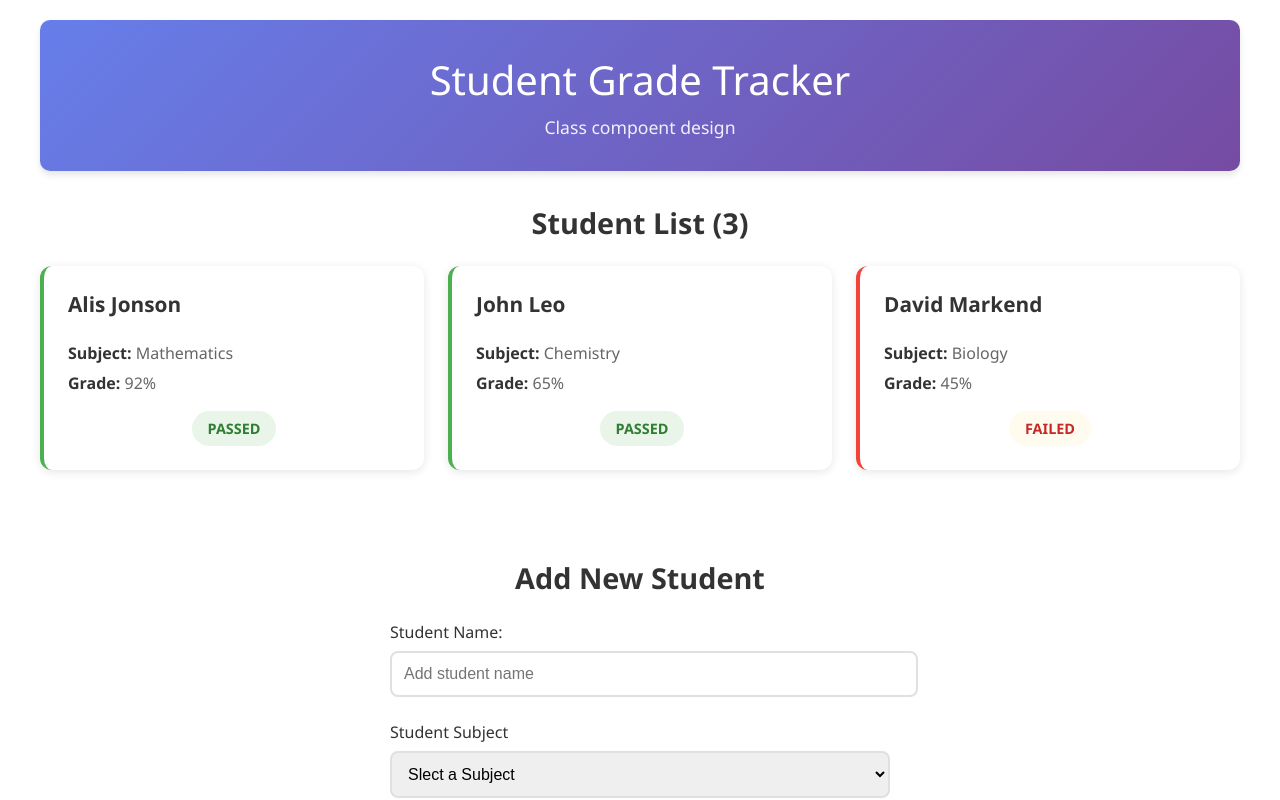
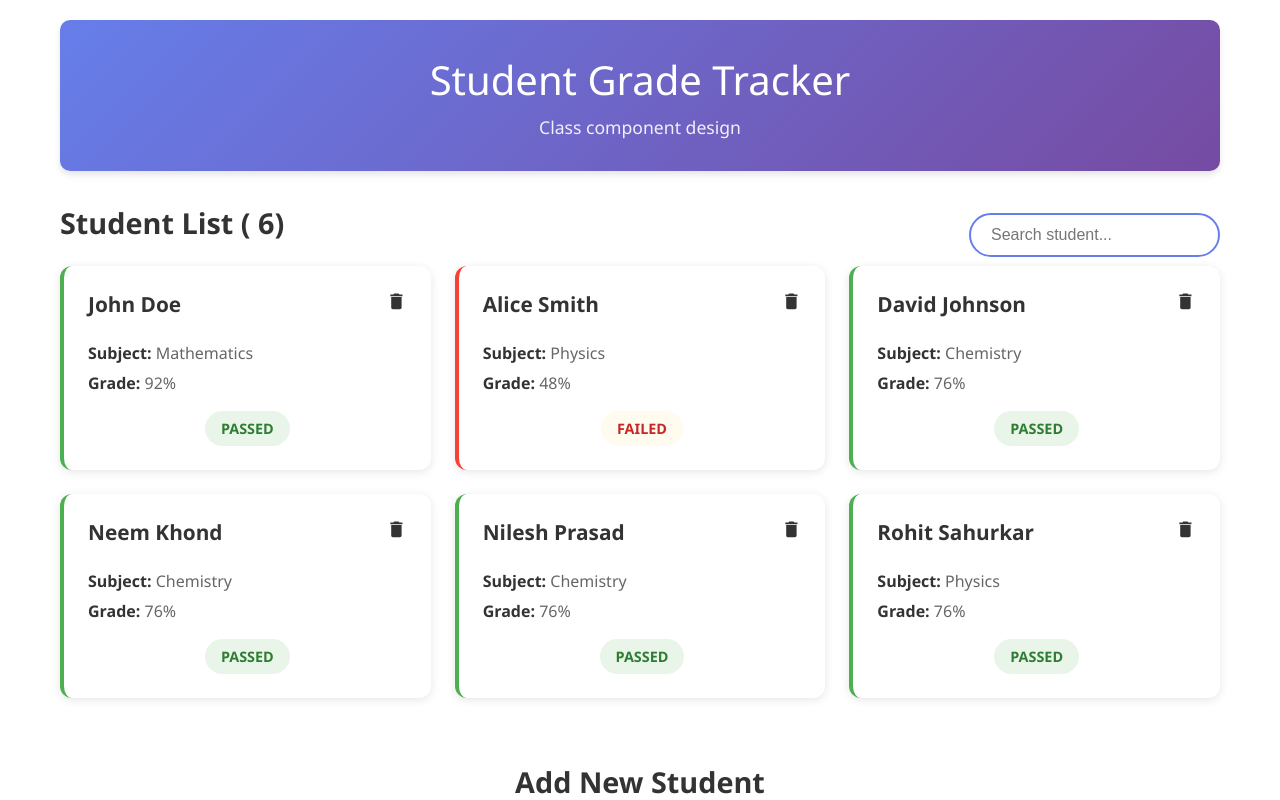
Before and after one commit to Vishalp001/student-grade-tracker, a React (Create React App) app: page / in a window 1280 px wide. Shown: the top 800 px of the page. Built offline with nearby package versions, Linux system fonts and the light colour scheme.

Commit message:
feat: add search functionality

```diff
--- a/src/App.css
+++ b/src/App.css
@@ -27,7 +27,31 @@
 .appMain {
   margin-top: 2rem;
 }
-
+.sSHeader {
+  display: flex;
+  justify-content: space-between;
+  align-items: center;
+  gap: 20px;
+  flex-wrap: wrap;
+}
+.searchContainer {
+  display: flex;
+  justify-content: space-between;
+  align-items: center;
+  gap: 10px;
+  border-radius: 26px;
+  height: 40px;
+  background: #fff;
+  border: 2px solid #667eea;
+  padding: 20px;
+}
+.searchContainer input {
+  width: 100%;
+  overflow: auto;
+  font-size: 16px;
+  border: none;
+  outline: none;
+}
 .studentSection h2 {
   color: #333;
   margin-bottom: 1.5rem;
@@ -53,6 +77,13 @@
 .studentCard:hover {
   transform: translateY(-2px);
   box-shadow: 0 4px 20px rgba(0, 0, 0, 0, 0.15);
+}
+
+.deleteIcon {
+  cursor: pointer;
+}
+.deleteIcon svg:hover {
+  color: #f44336;
 }
 
 .studentCard.passed {
--- a/src/App.js
+++ b/src/App.js
@@ -1,5 +1,7 @@
 import React from 'react'
 import './App.css'
+import { MdDelete } from 'react-icons/md'
+
 class App extends React.Component {
   constructor(props) {
     super(props)
@@ -7,33 +9,53 @@ class App extends React.Component {
       students: [
         {
           id: 1,
-          name: 'Alis Jonson',
+          name: 'John Doe',
           subject: 'Mathematics',
           grade: 92,
           passed: true,
         },
         {
           id: 2,
-          name: 'John Leo',
+          name: 'Alice Smith',
+          subject: 'Physics',
+          grade: 48,
+          passed: false,
+        },
+        {
+          id: 3,
+          name: 'David Johnson',
           subject: 'Chemistry',
-          grade: 65,
+          grade: 76,
           passed: true,
         },
         {
-          id: 3,
-          name: 'David Markend',
-          subject: 'Biology',
-          grade: 45,
-          passed: false,
+          id: 4,
+          name: 'Neem Khond',
+          subject: 'Chemistry',
+          grade: 76,
+          passed: true,
+        },
+        {
+          id: 5,
+          name: 'Nilesh Prasad',
+          subject: 'Chemistry',
+          grade: 76,
+          passed: true,
+        },
+        {
+          id: 6,
+          name: 'Rohit Sahurkar',
+          subject: 'Physics',
+          grade: 76,
+          passed: true,
         },
       ],
-      newStudent: [
-        {
+      newStudent: {
         name: '',
         subject: '',
         grade: '',
       },
-      ],
+      searchTerm: '',
     }
   }
 
@@ -80,18 +102,38 @@ class App extends React.Component {
     })
   }
 
+  handleDeleteStudent = (id) => {
+    console.log('id: ', id)
+
+    const remainingStudent = this.state.students.filter(
+      (student) => student.id !== id,
+    )
+    console.log('remainingStudent: ', remainingStudent)
+    this.setState({
+      students: remainingStudent,
+    })
+  }
+
+  handleSearchInput = (e) => {
+    this.setState({
+      searchTerm: e.target.value,
+    })
+  }
+
   renderStudentList() {
-    console.log(this.state.students)
+    const filteredStudents = this.state.students.filter((student) =>
+      student.name.toLowerCase().includes(this.state.searchTerm.toLowerCase()),
+    )
 
-    if (this.state.students.length === 0) {
+    if (filteredStudents.length === 0) {
       return (
         <div className='noStudents'>
-          <p>No students added yet. Add your first student below!</p>
+          <p>No students found.</p>
         </div>
       )
     }
 
-    return this.state.students.map((student) => (
+    return filteredStudents?.map((student) => (
       <div
         key={student.id}
         className={`studentCard ${student.passed ? 'passed' : 'failed'}`}
@@ -99,6 +141,12 @@ class App extends React.Component {
         <div className='studentInfo'>
           <div className='studentInfoHeader'>
             <h3>{student.name}</h3>
+            <h3
+              className='deleteIcon'
+              onClick={() => this.handleDeleteStudent(student.id)}
+            >
+              <MdDelete />
+            </h3>
           </div>
           <p style={{ textTransform: 'capitalize' }}>
             <strong>Subject: </strong>
@@ -125,14 +173,24 @@ class App extends React.Component {
       <div className='App'>
         <header className='appHeader'>
           <h1>Student Grade Tracker</h1>
-          <p>Class compoent design</p>
+          <p>Class component design</p>
         </header>
 
         <div className='appMain'>
           <section className='studentSection'>
+            <div className='sSHeader'>
               <h2 className='studentList'>
-              Student List ({this.state.students.length})
+                Student List ( {this.state.students.length})
               </h2>
+              <div className='searchContainer'>
+                <input
+                  type='text'
+                  value={this.state.searchTerm}
+                  placeholder='Search student...'
+                  onChange={this.handleSearchInput}
+                />
+              </div>
+            </div>
             <div className='studentsGrid'>{this.renderStudentList()}</div>
           </section>
 
@@ -160,7 +218,7 @@ class App extends React.Component {
                 <select
                   name='subject'
                   id='studentSubject'
-                  value={this.state.newStudent.student}
+                  value={this.state.newStudent.subject}
                   onChange={this.handleInputChange}
                 >
                   <option value=''>Slect a Subject</option>
--- a/src/index.css
+++ b/src/index.css
@@ -1,3 +1,8 @@
+* {
+  margin: 0;
+  padding: 0;
+  box-sizing: border-box;
+}
 body {
   margin: 0;
   font-family:
```
Lines whose indentation alone changed are shown as unchanged.
